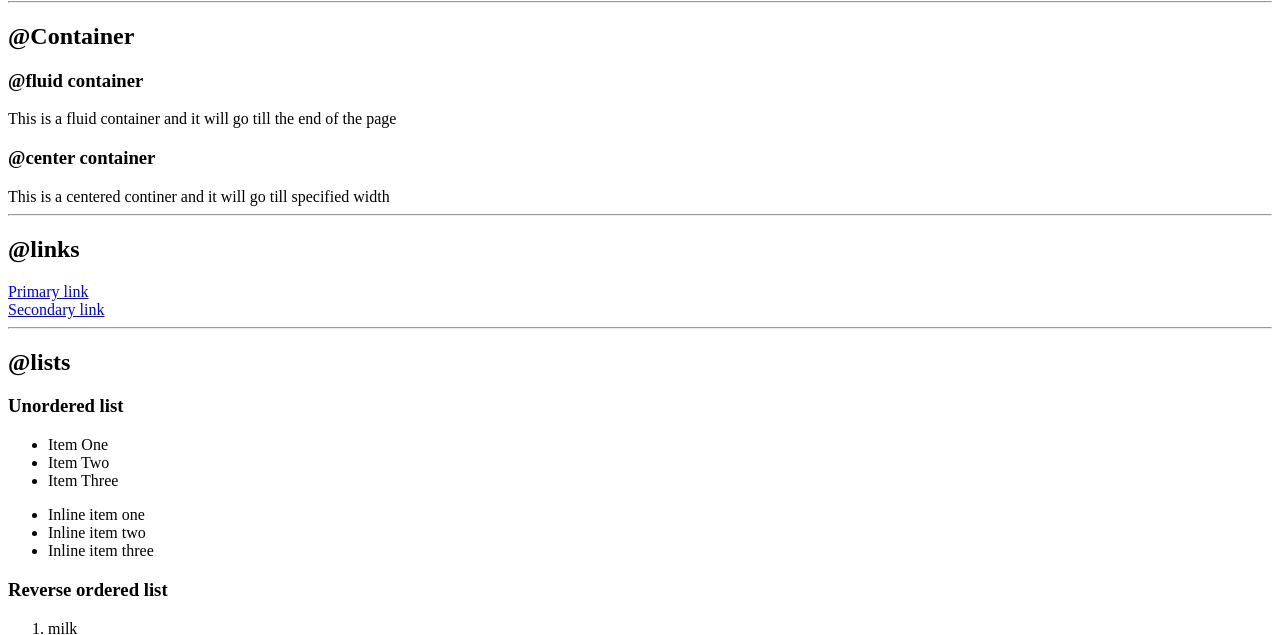
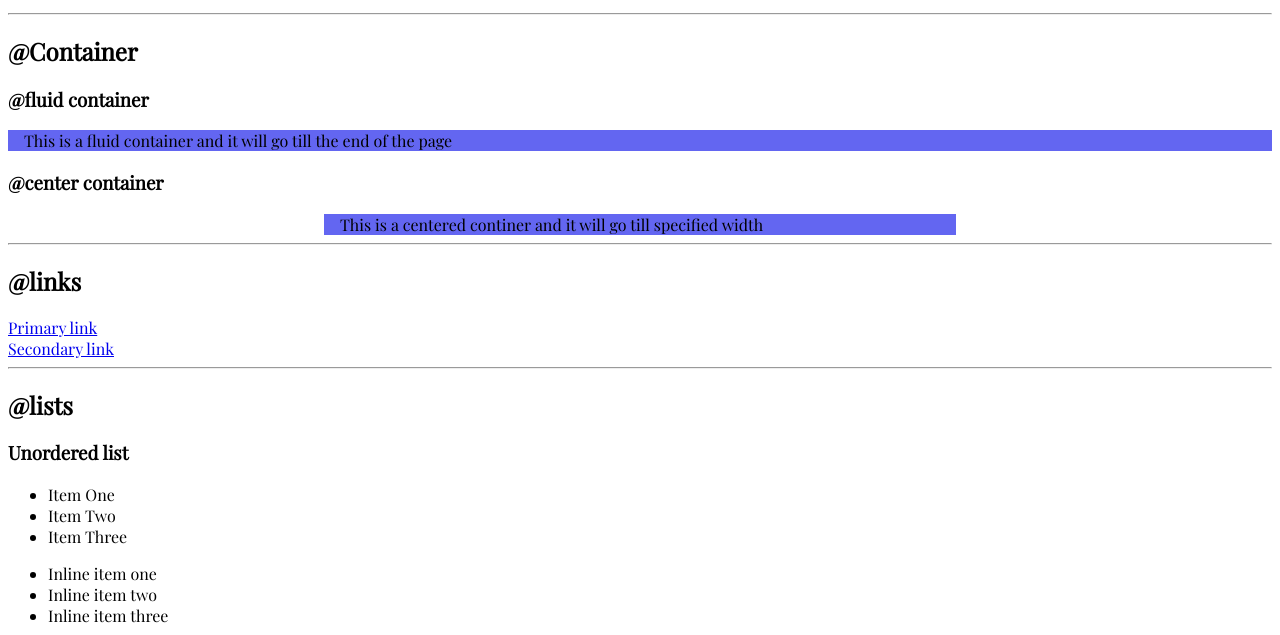
Before and after one commit to PratikaNG/portfolio, a plain HTML site: page index.html in a window 1280 px wide. Shown: the part 139-774 px from the top of the page. Drawn offline with nearby package versions, Linux system fonts and the light colour scheme.

Commit message:
container

```diff
--- a/index.html
+++ b/index.html
@@ -4,21 +4,23 @@
     <meta charset="UTF-8">
     <meta name="viewport" content="width=device-width, initial-scale=1.0">
     <title>Component Library</title>
+    <link href = "styles.css" rel='stylesheet'/>
 </head>
 <body>
 
     Hi!I'm trying to bild a site
     <h1>Pratika's component library</h1>
     <p>I'm trying to bild a library which would make all my projects look good and consistent</p>
+
 <hr>
 <h2>@Container</h2>
 <h3>@fluid container</h3>
-<div>This is a fluid container and it will go till the end of the page
-    <h3>@center container</h3>
-    <div>
+<div class=" container">This is a fluid container and it will go till the end of the page</div>
+ <h3>@center container</h3>
+    <div class="container container-center">
         This is a centered continer and it will go till specified width
     </div>
-</div>
+
 <hr>
 <h2>@links</h2>
 <a href="/">Primary link</a><br>
--- a/styles.css
+++ b/styles.css
@@ -1,6 +1,16 @@
 @import url('https://fonts.googleapis.com/css2?family=Playfair+Display&display=swap');
+
 
 
 body{
     font-family: 'Playfair Display', serif;
 }
+.container {
+    padding-left: 1rem;
+    padding-right: 1rem;
+    background-color: #6366F1
+}
+.container-center{
+    max-width : 600px;
+    margin:auto;
+}
```
